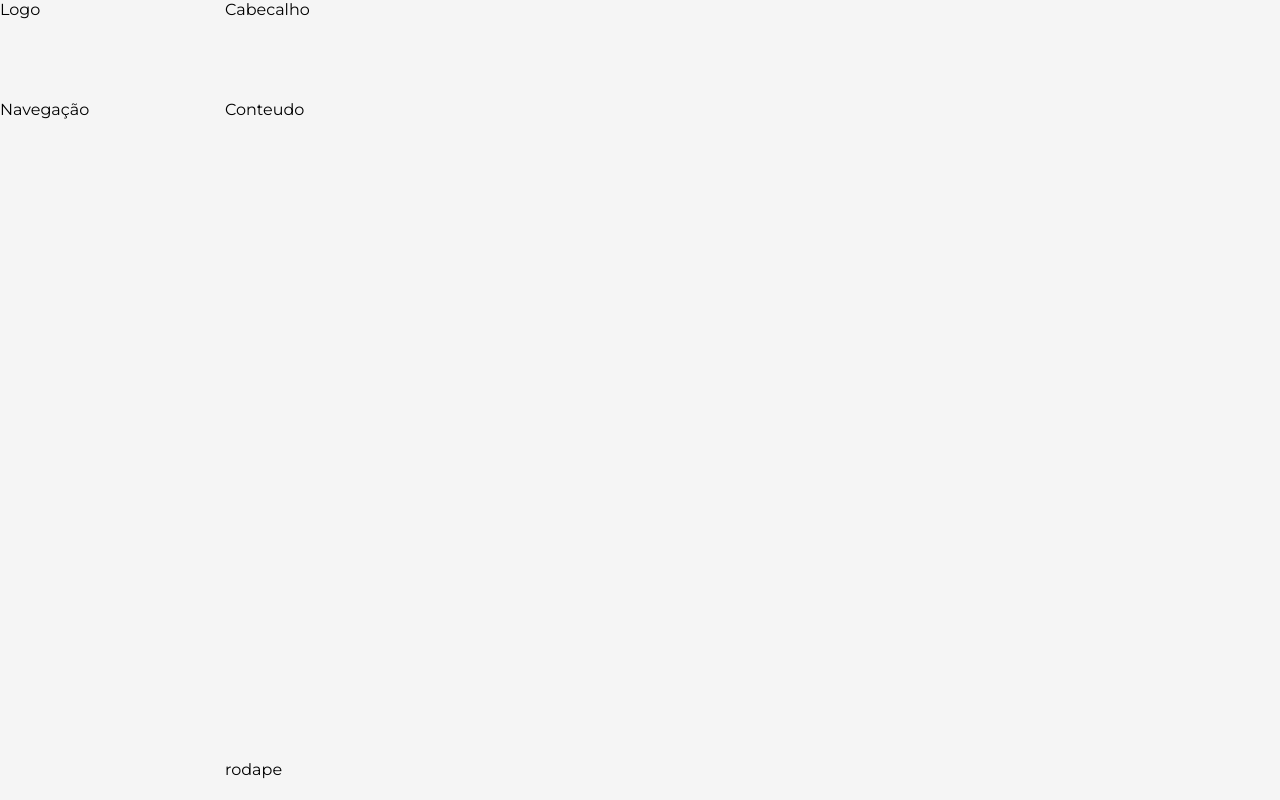
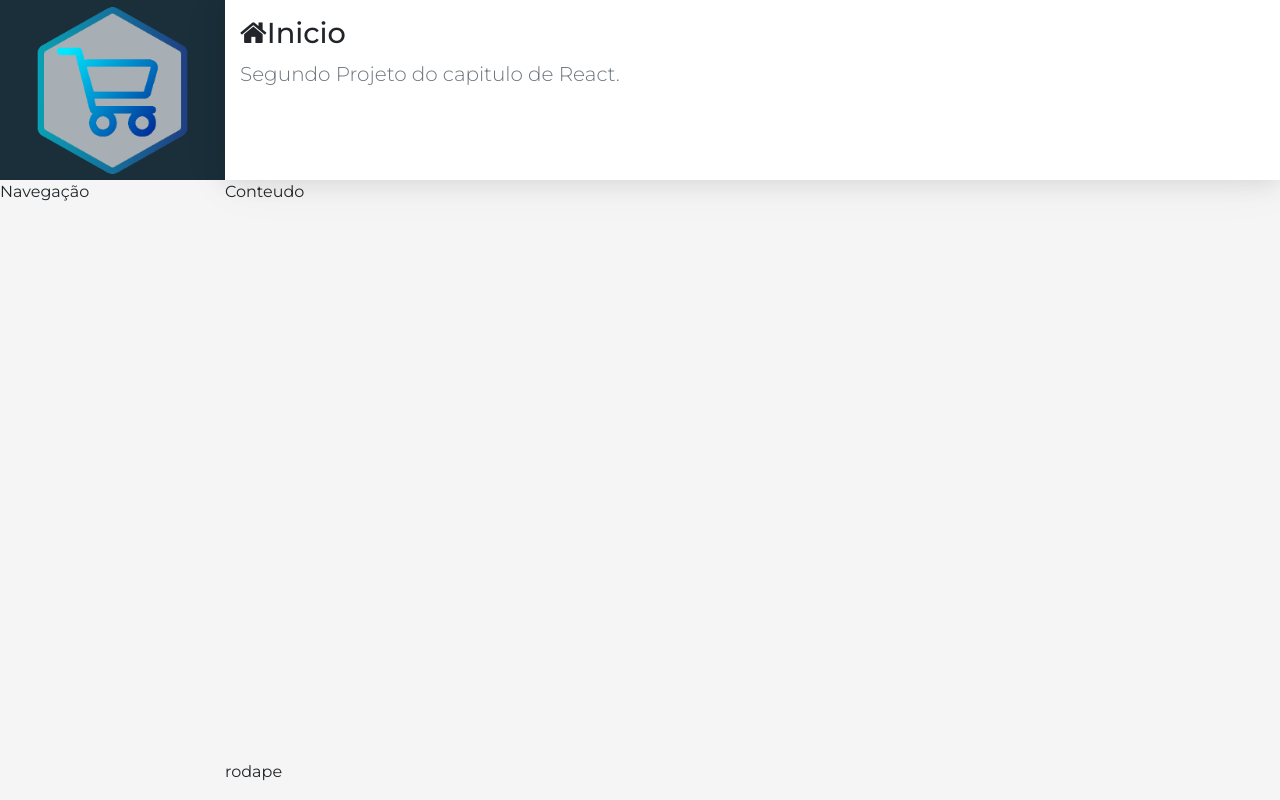
Before and after one commit to Smooke09/ReactJs-Projeto-Cadastro-de-Usu-rio, a React (Create React App) app: page / in a window 1280 px wide. Built offline with nearby package versions, Linux system fonts and the light colour scheme.

Commit message:
Component header

```diff
--- a/src/components/template/Header.css
+++ b/src/components/template/Header.css
@@ -0,0 +1,11 @@
+header.header {
+  background-color: #fff;
+  padding: 0px 15px;
+  overflow: hidden;
+  white-space: nowrap;
+  box-shadow: var(--shadow);
+}
+
+header.header h1 {
+  font-size: 1.8em;
+}
--- a/src/components/template/Header.jsx
+++ b/src/components/template/Header.jsx
@@ -2,5 +2,13 @@ import "./Header.css";
 import React from "react";
 
 export default (props) => {
-  return <header className="header">Cabecalho</header>;
+  return (
+    <header className="header d-none d-sm-flex flex-column">
+      <h1 className="mt-3">
+        <i className={`fa fa-${props.icon}`}></i>
+        {props.title}
+      </h1>
+      <p className="lead text-muted">{props.subtitle}</p>
+    </header>
+  );
 };
--- a/src/components/template/Logo.css
+++ b/src/components/template/Logo.css
@@ -0,0 +1,11 @@
+aside.logo {
+  background-color: var(--bg-dark);
+  display: flex;
+  justify-content: center;
+  align-items: center;
+}
+
+aside.logo img {
+  padding: 0px 15px;
+  width: 100%;
+}
--- a/src/components/template/Logo.jsx
+++ b/src/components/template/Logo.jsx
@@ -1,6 +1,13 @@
 import "./Logo.css";
 import React from "react";
+import logo from "../../assets/logoE.png";
 
 export default (props) => {
-  return <aside className="logo">Logo</aside>;
+  return (
+    <aside className="logo">
+      <a href="/" className="logo">
+        <img src={logo} alt="Logo" />
+      </a>
+    </aside>
+  );
 };
--- a/src/components/template/Main.jsx
+++ b/src/components/template/Main.jsx
@@ -5,7 +5,7 @@ import Header from "./Header";
 export default (props) => {
   return (
     <>
-      <Header />
+      <Header {...props} />
       <main className="content">Conteudo</main>
     </>
   );
--- a/src/main/App.css
+++ b/src/main/App.css
@@ -2,8 +2,8 @@
 :root {
   --bg-dark: #1a2f3a;
 
-  --logo-height: 100px;
-  --header-height: 100px;
+  --logo-height: 150px;
+  --header-height: 180px;
   --aside-width: 225px;
   --footer-height: 40px;
 
--- a/src/main/App.jsx
+++ b/src/main/App.jsx
@@ -1,4 +1,6 @@
 import "./App.css";
+import "bootstrap/dist/css/bootstrap.min.css";
+import "font-awesome/css/font-awesome.min.css";
 import React from "react";
 
 import Logo from "../components/template/Logo";
@@ -11,7 +13,11 @@ export default (props) => {
     <div className="app">
       <Logo />
       <Nav />
-      <Main />
+      <Main
+        icon="home"
+        title="Inicio"
+        subtitle="Segundo Projeto do capitulo de React."
+      />
       <Footer />
     </div>
   );
```
Also changed, not shown: src/assets/logoE.png (added).
